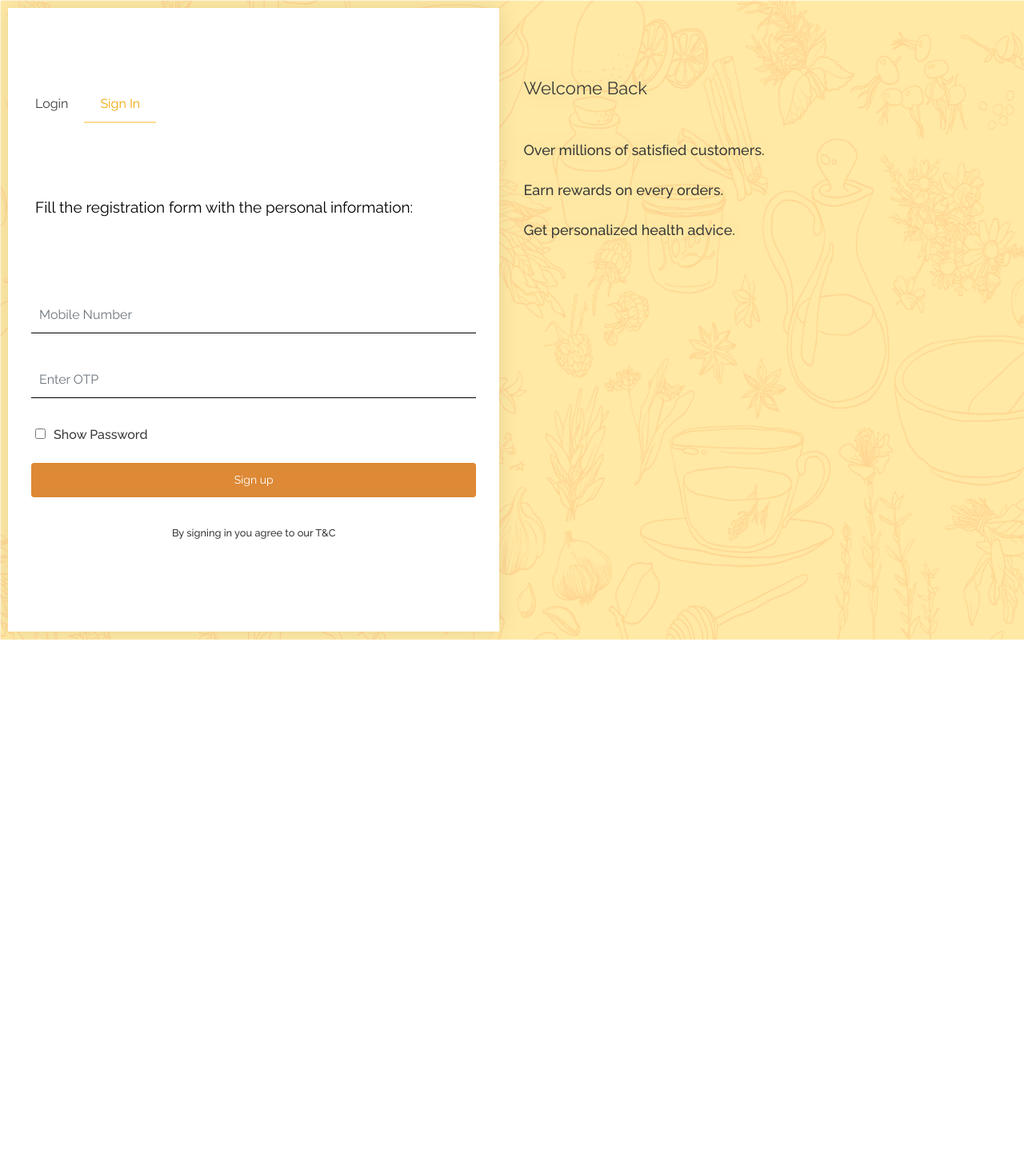
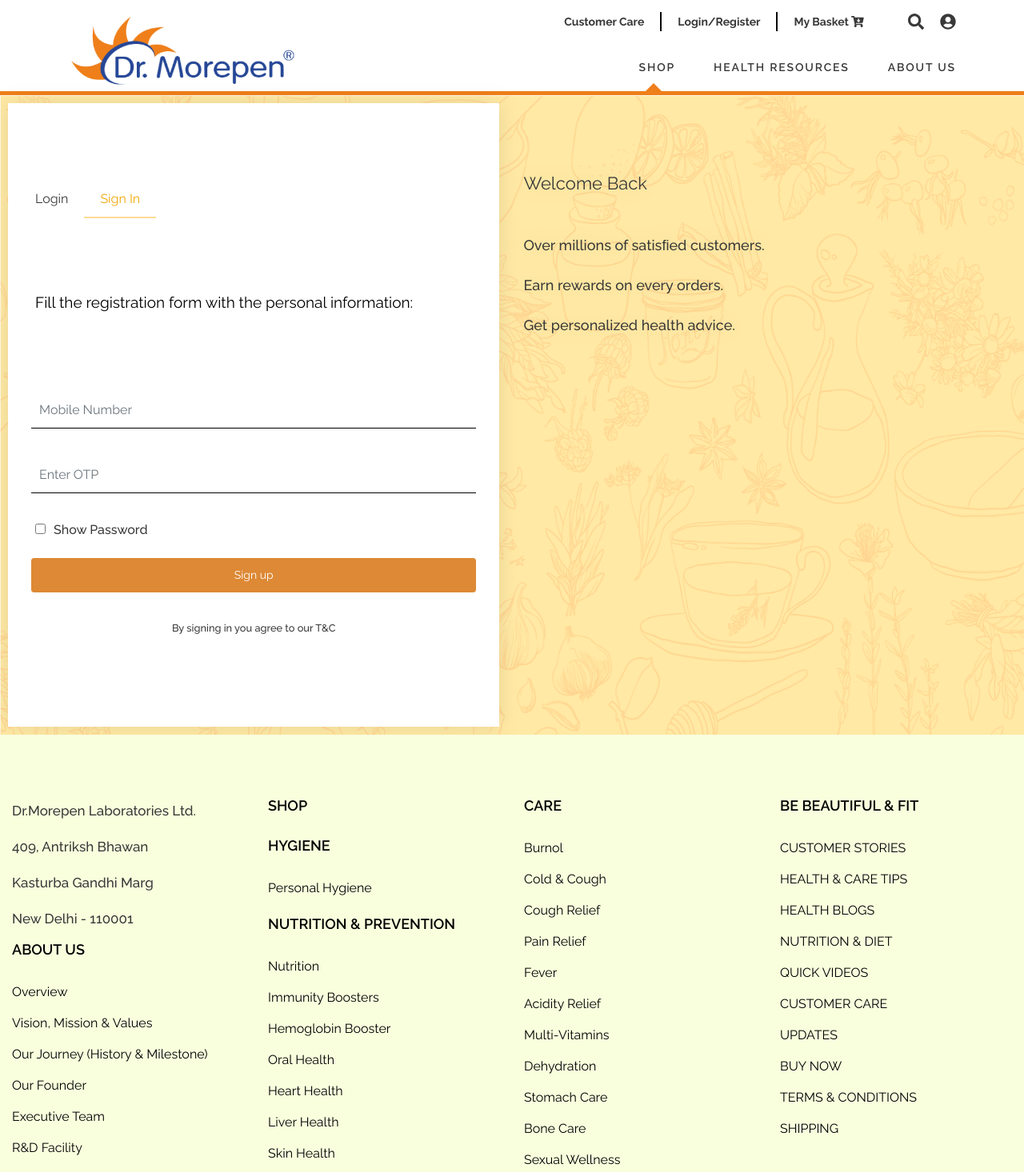
Before and after one commit to KAPIL888/Morepen, a React (Create React App) app: page /#/register-otp in a window 1280 px wide. Shown: the top 1466 px of the page at 80% size. Before the commit the page ends 800 px from the top, so only its background shows below. Built offline with nearby package versions, Linux system fonts and the light colour scheme; no server answers.

Commit message:
Adde header

```diff
--- a/src/views/Dashboard/login.js
+++ b/src/views/Dashboard/login.js
@@ -1,5 +1,7 @@
 import React, { Component } from 'react';
 import { Link } from 'react-router-dom';
+import Footer from '../../component/footer';
+import Header from '../../component/header';
 import api from '../../shared/api';
 
 
@@ -32,6 +34,8 @@
 
   render() {
     return (
+        <div className="main-wrapper">
+        <Header />
       <div class="form-login-body">
       <div class="container-fluid">
       <div class="row">
@@ -82,6 +86,8 @@
       </div>
   </div>
     </div>
+  <Footer />
+  </div>
     );
   }
 }
--- a/src/views/Dashboard/register-otp.js
+++ b/src/views/Dashboard/register-otp.js
@@ -1,9 +1,13 @@
 import React from 'react';
 import { Component } from "react";
+import Footer from '../../component/footer';
+import Header from '../../component/header';
 
 class RegisterOtp extends Component {
     render() {
         return (
+            <div className="main-wrapper">
+        <Header />
 <div class="form-login-body signbanner">
      <div className="container-fluid">
         <div className="row">
@@ -56,7 +60,9 @@
             </div>
         </div>
         </div>
-    </div>);
+    </div>
+    <Footer />
+  </div>);
     }
 }
 export default RegisterOtp;
--- a/src/views/Dashboard/register.js
+++ b/src/views/Dashboard/register.js
@@ -1,11 +1,14 @@
 import React, { Component } from 'react';
 import { Link } from 'react-router-dom';
+import Footer from '../../component/footer';
+import Header from '../../component/header';
 
 
 class Register extends Component {
   render() {
     return (
-
+        <div className="main-wrapper">
+        <Header />
       <div class="form-login-body signbanner">
       <div class="container-fluid">
       <div class="row">
@@ -70,6 +73,8 @@
       </div>
   </div>
    </div>
+   <Footer />
+  </div>
     );
   }
 }
```
